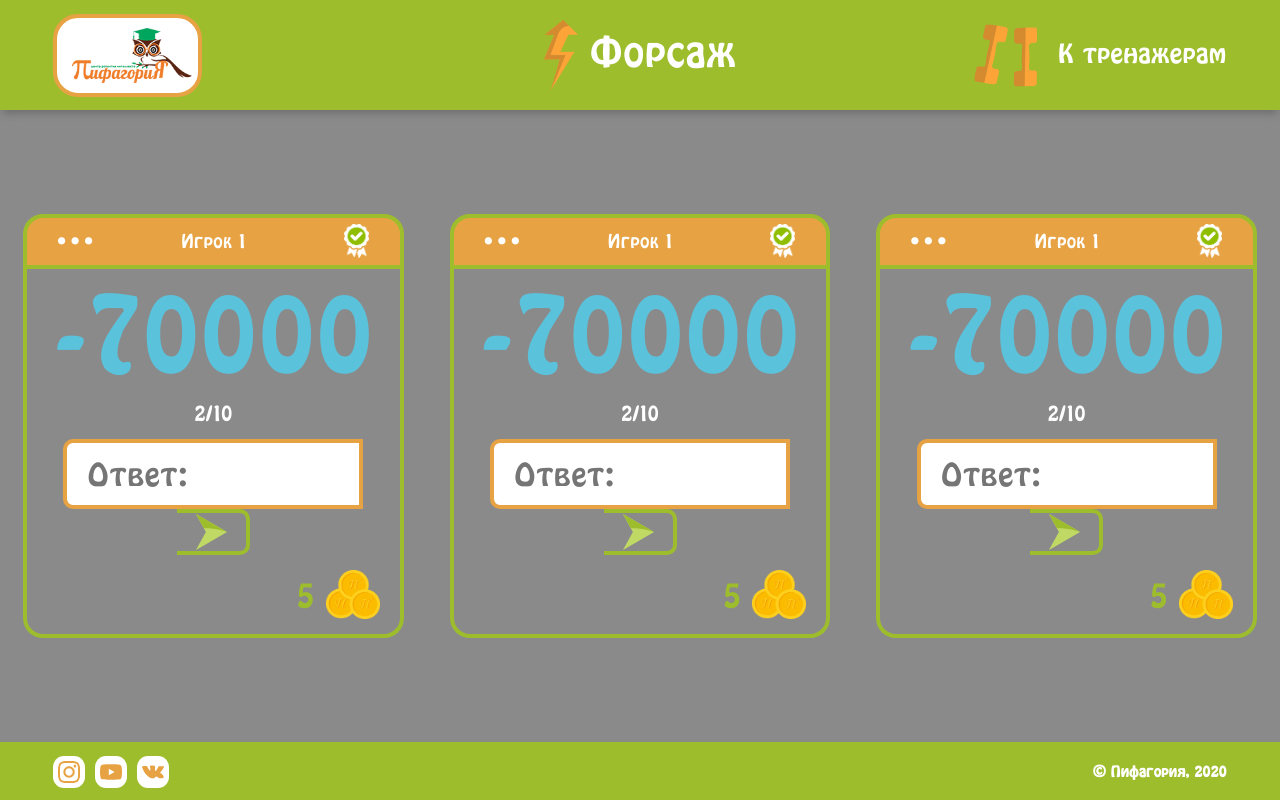
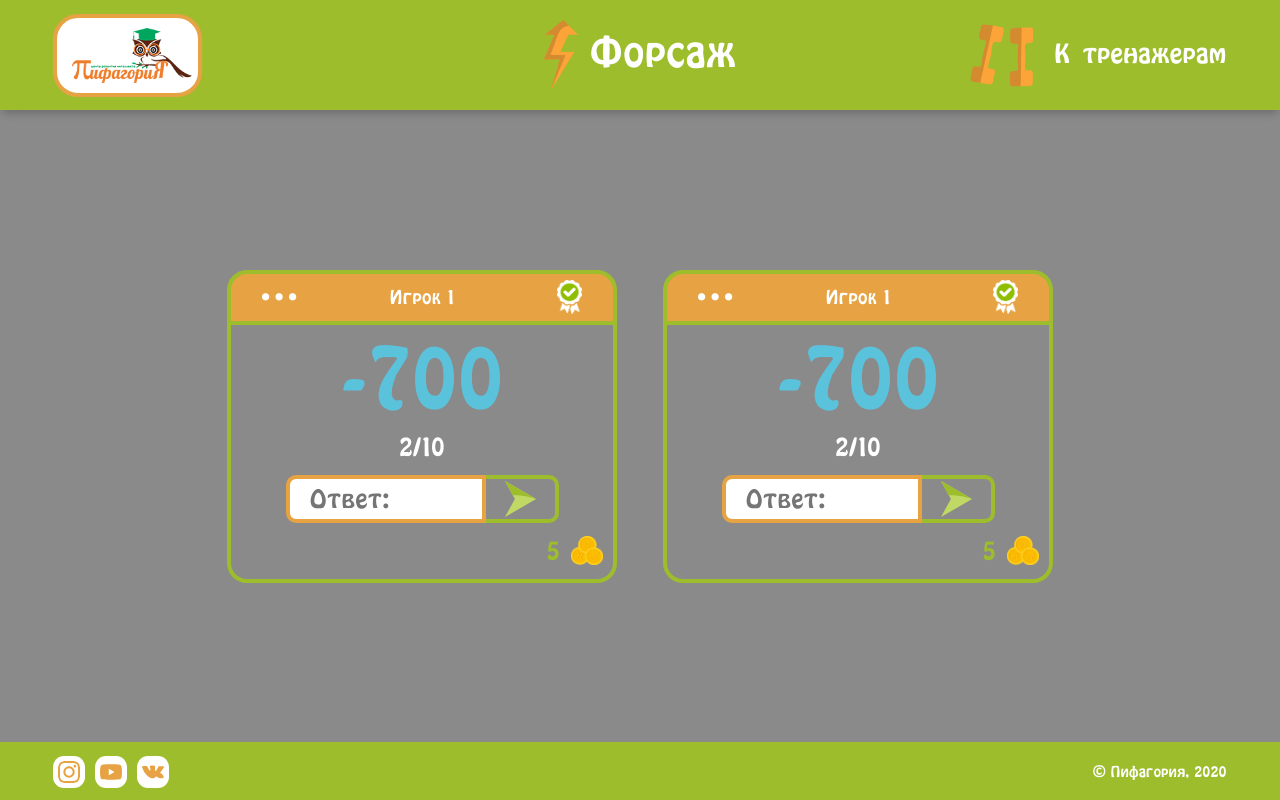
Before and after one commit to IlyaIvanchikov/forsage, a React (Create React App) app: page / in a window 1280 px wide. Built offline with nearby package versions, Linux system fonts and the light colour scheme.

Commit message:
feat: blockPlayer adaptive (2 pls)

```diff
--- a/src/container/footer/footer.module.scss
+++ b/src/container/footer/footer.module.scss
@@ -12,7 +12,7 @@
     padding-top: 21px;
     text-align: right;
     font-size: 14px;
-    font-weight: 600;
+    font-weight: 500;
     line-height: 17px;
 }
 
--- a/src/container/header/header.tsx
+++ b/src/container/header/header.tsx
@@ -21,7 +21,8 @@ const Header: React.FC = () => (
       </Col>
       <Col className="d-flex flex-row justify-content-sm-end align-items-center justify-content-center">
         <a href="/">
-          <img className={classes.dumbbells} src={dumbbells} alt="brain" />К тренажерам
+          <img className={classes.dumbbells} src={dumbbells} alt="brain" />
+          К&nbsp;тренажерам
         </a>
       </Col>
     </Row>
--- a/src/container/main/blockPlay/blockOnePlayer/blockOnePlayer.tsx
+++ b/src/container/main/blockPlay/blockOnePlayer/blockOnePlayer.tsx
@@ -12,7 +12,7 @@ const BlockOnePlayer: React.FC = () => {
     <Col className={classes.onePlayerField}>
       <BlockPlayerHeader />
       <Row className={classes.gamefieldDisplayNumbers}>
-        <p>-70000</p>
+        <p>-700</p>
       </Row>
       <Row className={classes.gameCounter}>2/10</Row>
       <Row className={classes.blockAnswer}>
--- a/src/container/main/blockPlay/blockOnePlayer/blockPlayerHeader/blockplayerheader.module.scss
+++ b/src/container/main/blockPlay/blockOnePlayer/blockPlayerHeader/blockplayerheader.module.scss
@@ -51,7 +51,7 @@
     outline: none;
 }
 
-@media (max-width: 1919px) {
+@media (max-width: 1441px) {
     .playerHeader {
         height: 55px;
         padding: 0 10px;
--- a/src/container/main/blockPlay/blockOnePlayer/blockoneplayer.module.scss
+++ b/src/container/main/blockPlay/blockOnePlayer/blockoneplayer.module.scss
@@ -9,6 +9,8 @@
 
 .onePlayerField {
     max-width: 560px;
+    width: 30vw;
+    min-width: 420px;
     // padding: 0;
     // max-height: 735px;
     margin: 1vh;
@@ -23,7 +25,7 @@
     color: #5BC2DC;
 
     p {
-        font-size: 100px;
+        font-size: 10vh;
         margin: 0;
         padding: 0;
         line-height: 130%;
@@ -32,7 +34,7 @@
 
 .gameCounter {
     @include leftRightBorder;
-    font-size: 20px;
+    font-size: 3vh;
     padding-bottom: 0;
     padding-top: 0;
 }
@@ -42,12 +44,13 @@
     border-left: $blockBorderSize solid $clrBackground;
     border-right: $blockBorderSize solid $clrBackground;
     justify-content: center;
+    margin: 0;
 
     input {
-        width: 300px;
-        height: 70px;
+        width: 200px;
+        height: 5vh;
         padding: 20px;
-        font-size: 30px;
+        font-size: 3vh;
         color: #A6A2A3;
         border: $blockBorderSize solid $orangeColor;
         border-bottom-left-radius: 10px;
@@ -90,12 +93,19 @@
     align-items: center;
 
     img {
-        width: 54px;
+        width: 4vh;
         margin-left: 11px;
     }
 
     span {
         color: $clrBackground;
-        font-size: 32px;
+        font-size: 3vh;
     }
 }
+
+@media (max-width: 1441px) {
+    .coins {
+        padding: 10px;
+        padding-top: 0;
+    }
+}
--- a/src/container/main/blockPlay/blockPlay.tsx
+++ b/src/container/main/blockPlay/blockPlay.tsx
@@ -12,7 +12,8 @@ const BlockPlay: React.FC = () => {
       <Row className={classes.gameField}>
         <BlockOnePlayer />
         <BlockOnePlayer />
-        <BlockOnePlayer />
+        {/* <BlockOnePlayer /> */}
+        {/* <BlockOnePlayer /> */}
       </Row>
       {/* <Row className={classes.gameField}>
         <BlockOnePlayer />
--- a/src/styleGuide/variable.scss
+++ b/src/styleGuide/variable.scss
@@ -19,3 +19,18 @@ $fontCyrillicHover: 'CyrillicHover',
 arial;
 
 $blockBorderSize: 4px;
+
+$maxWidth: 1920px;
+
+@mixin adaptive-font($pcSize, $mobSize) {
+  $addSize: $pcSize - $mobSize;
+  $addMobSize: $addSize + $mobSize * 0.7;
+
+  @media (max-width: 767px) {
+    font-size: calc(#{$mobSize + px} + #{$addMobSize} * ((100vw - 320px) / #{$maxWidth}));
+  }
+
+  @media (min-width: 767px) {
+    font-size: calc(#{$mobSize + px} + #{$addSize} * (100vw / #{$maxWidth}));
+  }
+}
```
